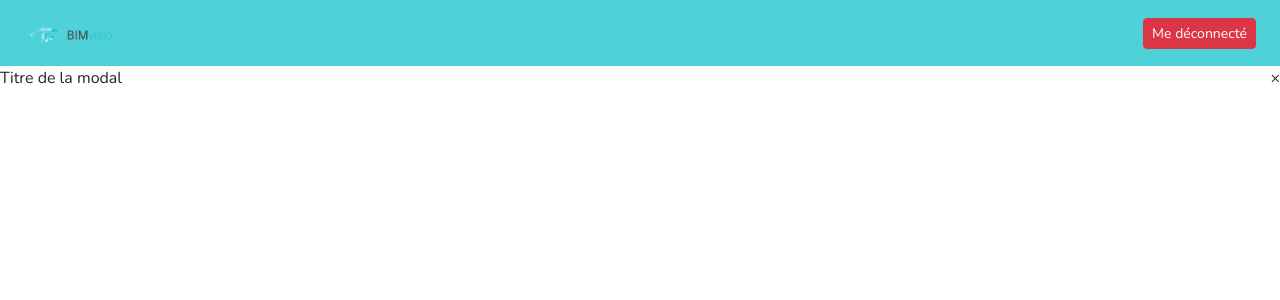
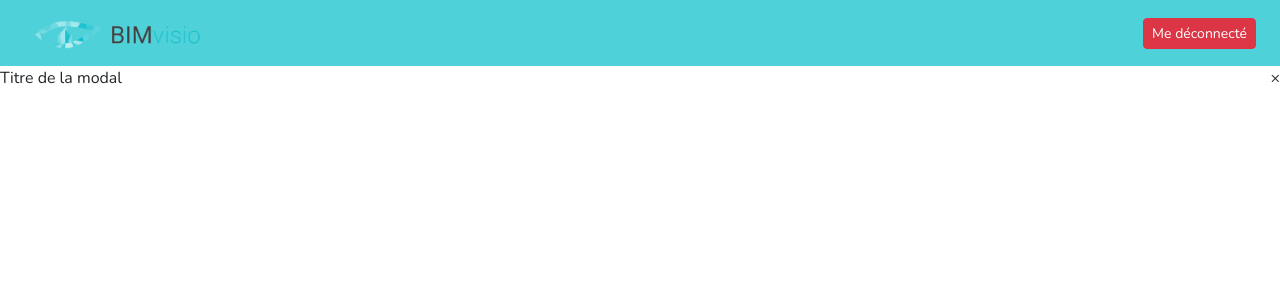
Before and after one commit to Lucas-dev-974/AFPAR-1B-quiz, a Django app: template frontend/templates/index.html in a window 1280 px wide. Shown: the top 300 px of the page. Run offline with Django 4.2, Linux system fonts and the light colour scheme; the template is opened without the code that fills it, so the values that code supplies are empty; parts of the project's set-up code (start-up, migrations or seed data) failed here and were passed over.

Commit message:
navbar.html revue de code

```diff
--- a/frontend/templates/navbar.html
+++ b/frontend/templates/navbar.html
@@ -2,8 +2,8 @@
 
 <nav id="navbar" class="px-4">
 	<section class="nav-left-side">
-		<span class="nav-title">
-			<img width="100" src="{% static '/medias/icone.png' %}">
+		<span class="nav-icon">
+			<img width="200" src="{% static '/medias/icone.png' %}">
 		</span>
 	</section>
 
```
